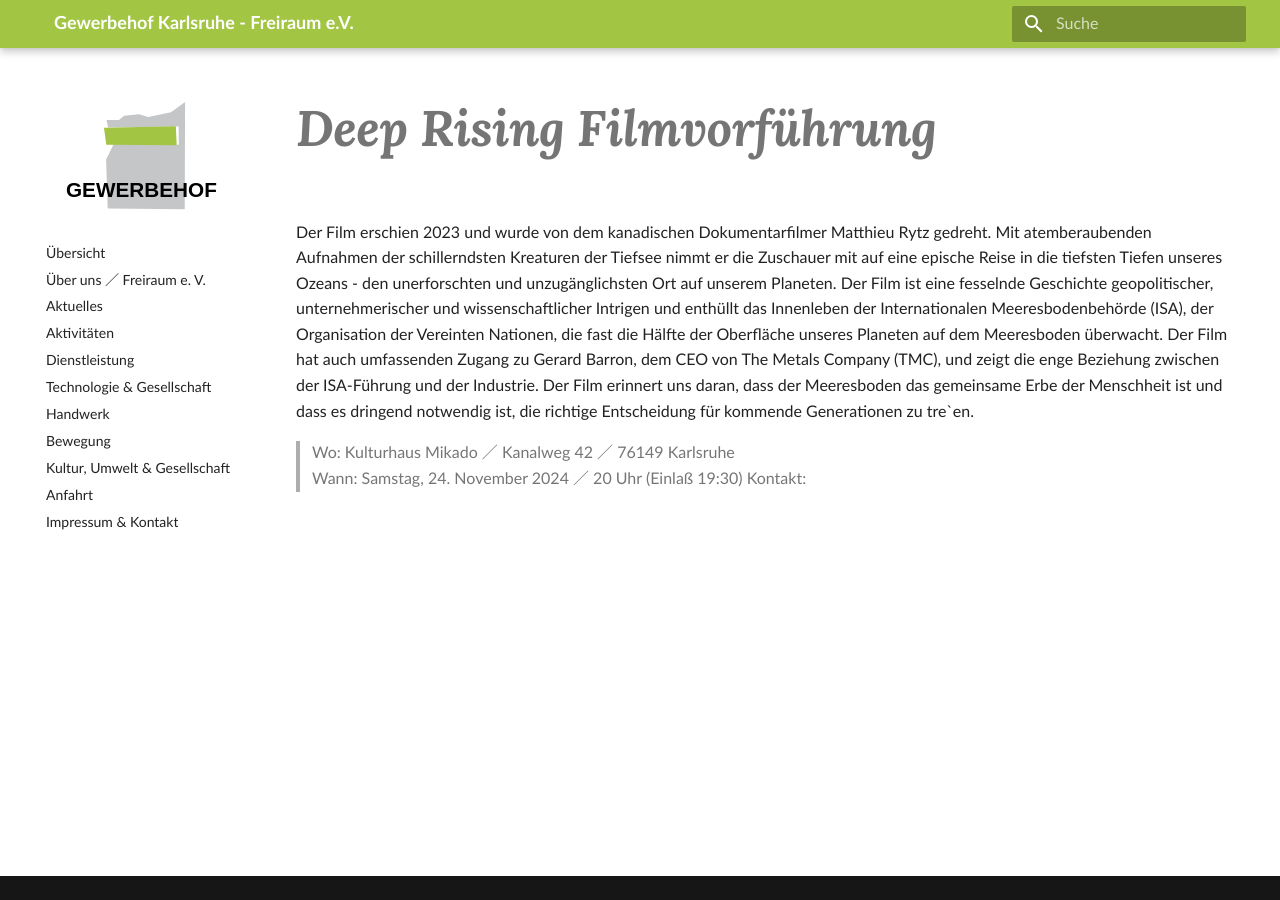
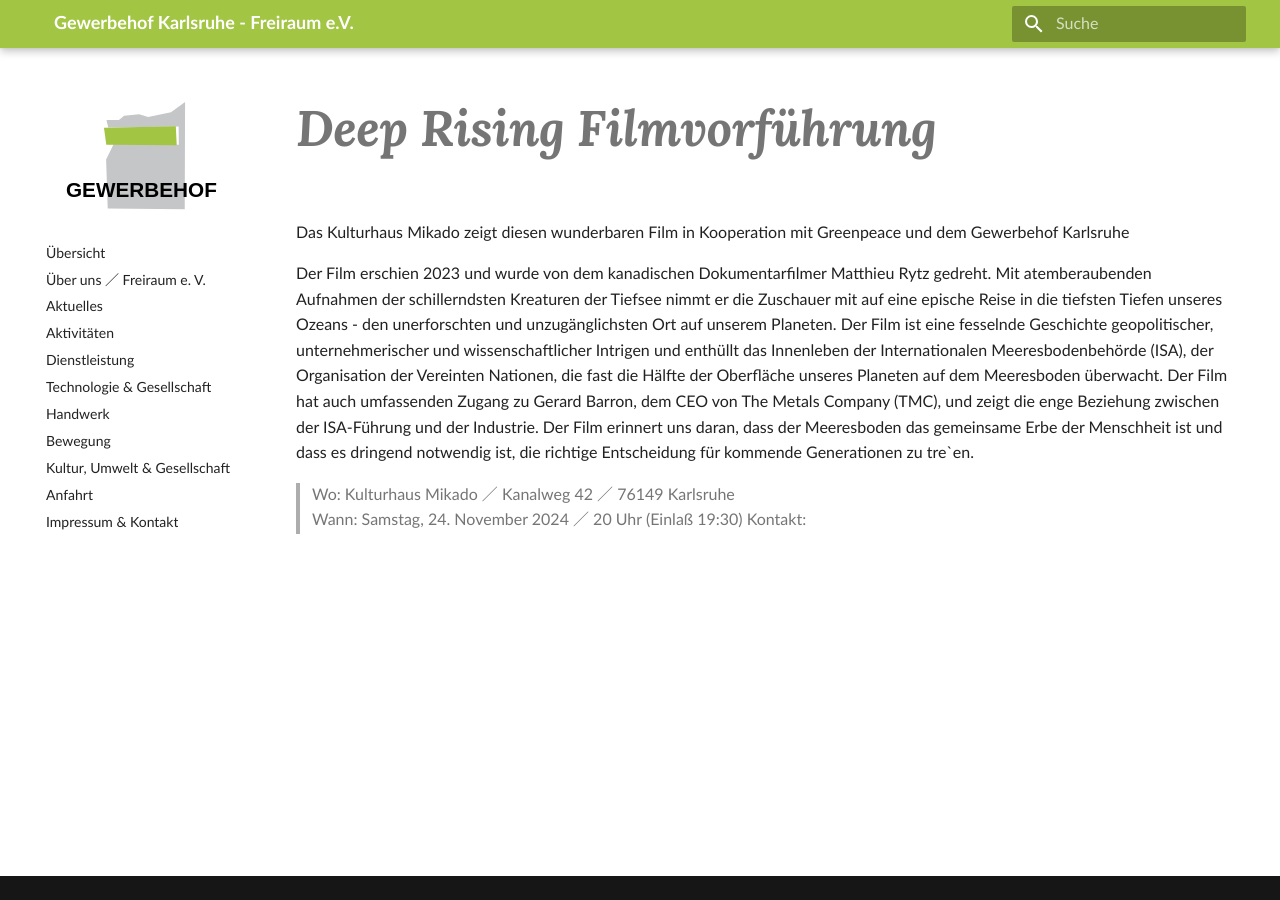
Before and after one commit to entropia/gewerbehof-webseite, an MkDocs documentation site: the page built from docs/news/2024-11-22_Deep_Rising_Filmvorführung.md, in a window 1280 px wide. Built offline with MkDocs 1.6.1 and Material for MkDocs 9.7.7, drawn with Linux system fonts in a browser that asks for light colours; comment, search, counter and statistics services are not loaded.

Commit message:
Update 2024-11-22_Deep_Rising_Filmvorführung.md

```diff
--- a/docs/news/2024-11-22_Deep_Rising_Filmvorführung.md
+++ b/docs/news/2024-11-22_Deep_Rising_Filmvorführung.md
@@ -6,13 +6,11 @@ hide:
 
 # Deep Rising Filmvorführung
 
-Der Film erschien 2023 und wurde von dem kanadischen Dokumentarfilmer Matthieu Rytz gedreht. Mit atemberaubenden Aufnahmen der schillerndsten Kreaturen der Tiefsee
-nimmt er die Zuschauer mit auf eine epische Reise in die tiefsten Tiefen unseres Ozeans - den unerforschten und unzugänglichsten Ort auf unserem Planeten.
-Der Film ist eine fesselnde Geschichte geopolitischer, unternehmerischer und wissenschaftlicher Intrigen und enthüllt das Innenleben der Internationalen
-Meeresbodenbehörde (ISA), der Organisation der Vereinten Nationen, die fast die Hälfte der Oberfläche unseres Planeten auf dem Meeresboden überwacht. Der Film hat auch
-umfassenden Zugang zu Gerard Barron, dem CEO von The Metals Company (TMC), und zeigt die enge Beziehung zwischen der ISA-Führung und der Industrie.
-Der Film erinnert uns daran, dass der Meeresboden das gemeinsame Erbe der Menschheit ist und dass es dringend notwendig ist, die richtige Entscheidung für
-kommende Generationen zu tre`en.
+Das Kulturhaus Mikado zeigt diesen wunderbaren Film in Kooperation mit Greenpeace und dem Gewerbehof Karlsruhe
+
+Der Film erschien 2023 und wurde von dem kanadischen Dokumentarfilmer Matthieu Rytz gedreht. Mit atemberaubenden Aufnahmen der schillerndsten Kreaturen der Tiefsee nimmt er die Zuschauer mit auf eine epische Reise in die tiefsten Tiefen unseres Ozeans - den unerforschten und unzugänglichsten Ort auf unserem Planeten.
+Der Film ist eine fesselnde Geschichte geopolitischer, unternehmerischer und wissenschaftlicher Intrigen und enthüllt das Innenleben der Internationalen Meeresbodenbehörde (ISA), der Organisation der Vereinten Nationen, die fast die Hälfte der Oberfläche unseres Planeten auf dem Meeresboden überwacht. Der Film hat auch umfassenden Zugang zu Gerard Barron, dem CEO von The Metals Company (TMC), und zeigt die enge Beziehung zwischen der ISA-Führung und der Industrie.
+Der Film erinnert uns daran, dass der Meeresboden das gemeinsame Erbe der Menschheit ist und dass es dringend notwendig ist, die richtige Entscheidung für kommende Generationen zu tre`en.
 
 > Wo: Kulturhaus Mikado ／ Kanalweg 42 ／ 76149 Karlsruhe
 > Wann: Samstag, 24. November 2024 ／ 20 Uhr  (Einlaß 19:30)
```
